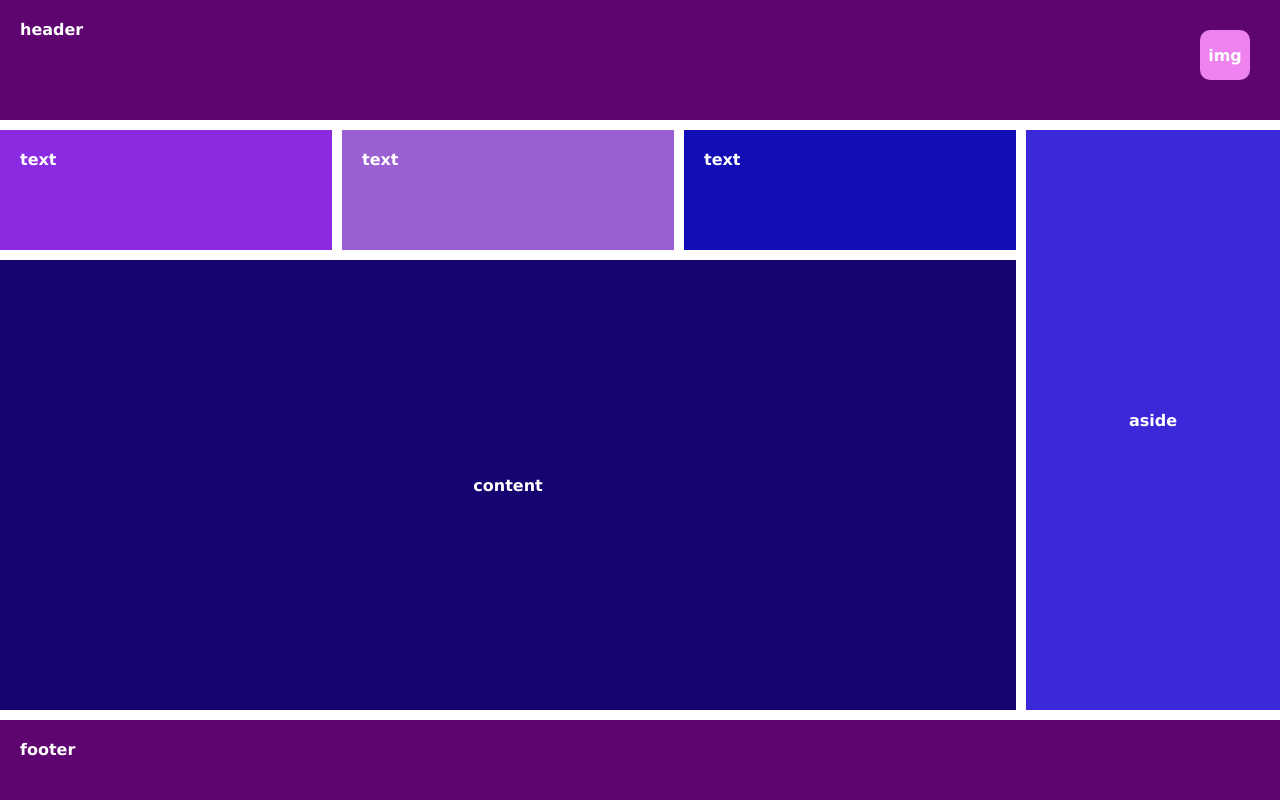
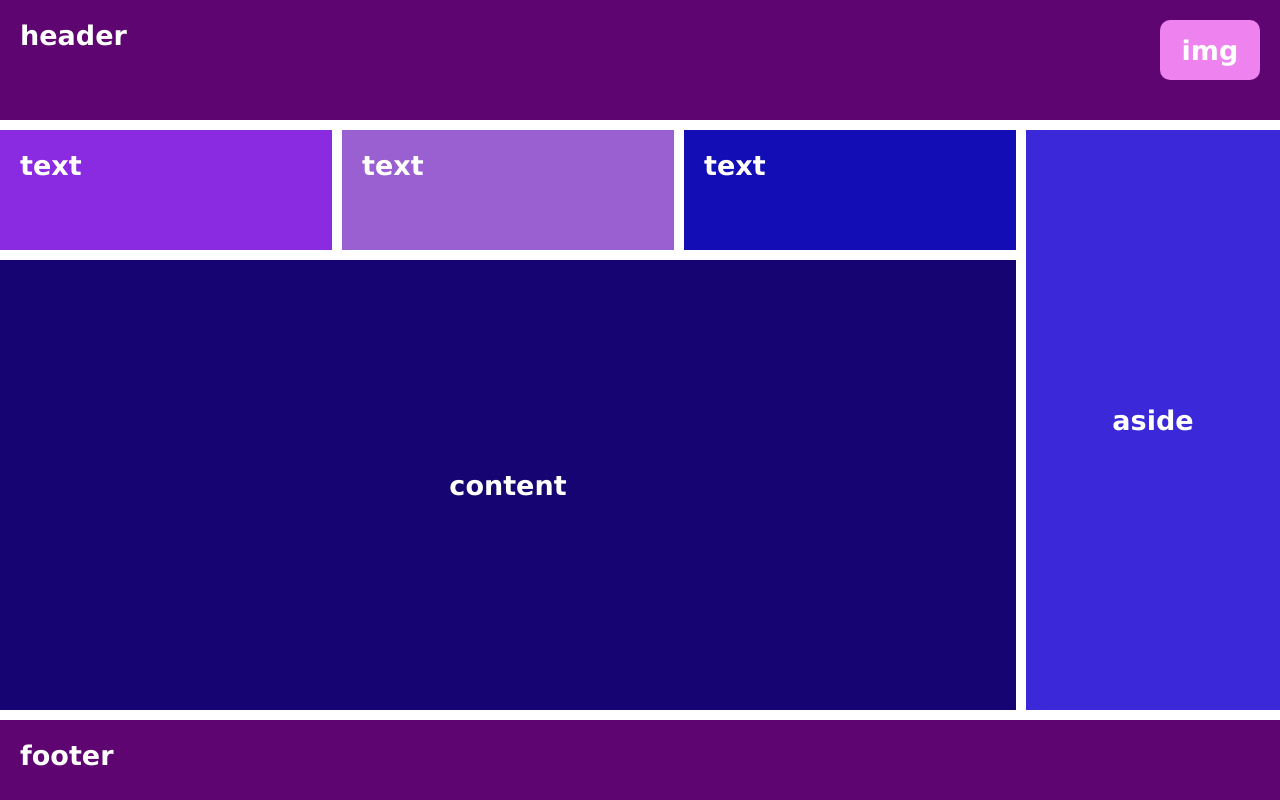
Before and after one commit to JohnMoreno23/grid2, a plain HTML site: page index.html in a window 1280 px wide. Drawn offline with Linux system fonts and the light colour scheme.

Commit message:
Update style.css
ajuste css

```diff
--- a/style.css
+++ b/style.css
@@ -5,9 +5,8 @@
 }
 
 html, body{
-
     font-family: Verdana, Geneva, Tahoma, sans-serif;
-    font-size: 1em;
+    font-size: 1.3em;
     font-weight: bold;
 }
 
@@ -42,22 +41,19 @@ header {
 }
 
 .img {
-    width: 50px;
-    height: 50px;
+    width: 100px;
+    height: 60px;
     padding: 20px;
-    margin: 10px;
+    margin: auto;
     background-color: violet;
     display: flex;
     border-radius: 10px;
     float: right;
-
 }
 
 .txt {
     grid-area: text;
     padding: 20px;
-    /* gap: 10px; */
-
 }
 
 .txt1 {
```
